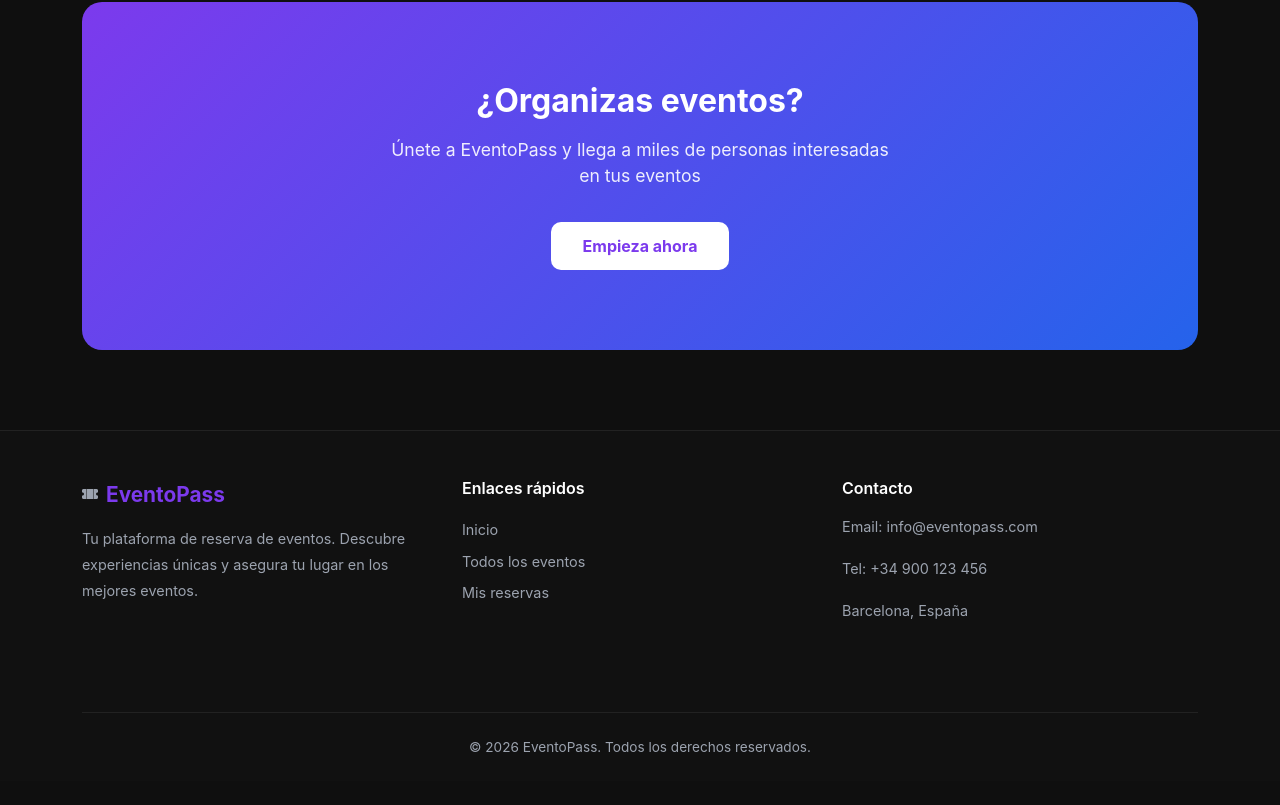
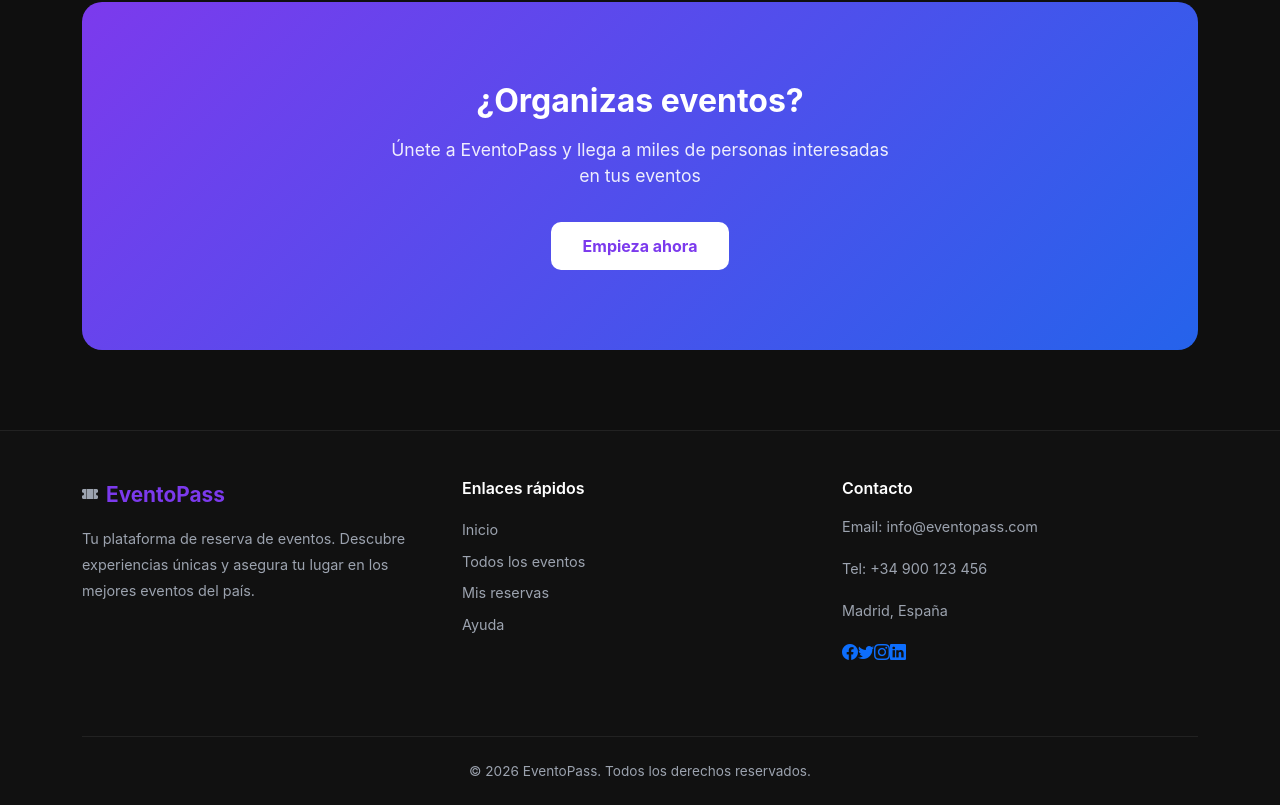
Before and after one commit to BryanStrk/frontend-angular-reto, an Angular app: page / in a window 1280 px wide. Shown: the part 2339-3144 px from the top of the page. Before the commit the page ends 3120 px from the top, so only its background shows below. Built offline with nearby package versions, Linux system fonts and the light colour scheme.

Commit message:
add social links and ayuda to footer

```diff
--- a/src/app/shared/components/footer/footer.html
+++ b/src/app/shared/components/footer/footer.html
@@ -9,7 +9,7 @@
           </div>
           <span class="brand-name">EventoPass</span>
         </div>
-            <p class="footer-desc">Tu plataforma de reserva de eventos. Descubre experiencias únicas y asegura tu lugar en los mejores eventos.</p>
+        <p class="footer-desc">Tu plataforma de reserva de eventos. Descubre experiencias únicas y asegura tu lugar en los mejores eventos del país.</p>
       </div>
 
       <div class="col-lg-4 mb-4">
@@ -18,6 +18,7 @@
           <li><a routerLink="/" class="footer-link">Inicio</a></li>
           <li><a routerLink="/eventos" class="footer-link">Todos los eventos</a></li>
           <li><a routerLink="/mis-reservas" class="footer-link">Mis reservas</a></li>
+          <li><a routerLink="/" class="footer-link">Ayuda</a></li>
         </ul>
       </div>
 
@@ -25,7 +26,13 @@
         <h6 class="footer-title">Contacto</h6>
         <p class="footer-desc">Email: info@eventopass.com</p>
         <p class="footer-desc">Tel: +34 900 123 456</p>
-            <p class="footer-desc">Barcelona, España</p>
+        <p class="footer-desc">Madrid, España</p>
+        <div class="social-icons mt-3">
+          <a href="#" class="social-btn"><i class="bi bi-facebook"></i></a>
+          <a href="#" class="social-btn"><i class="bi bi-twitter"></i></a>
+          <a href="#" class="social-btn"><i class="bi bi-instagram"></i></a>
+          <a href="#" class="social-btn"><i class="bi bi-linkedin"></i></a>
+        </div>
       </div>
 
     </div>
```
Lines whose indentation alone changed are shown as unchanged.
